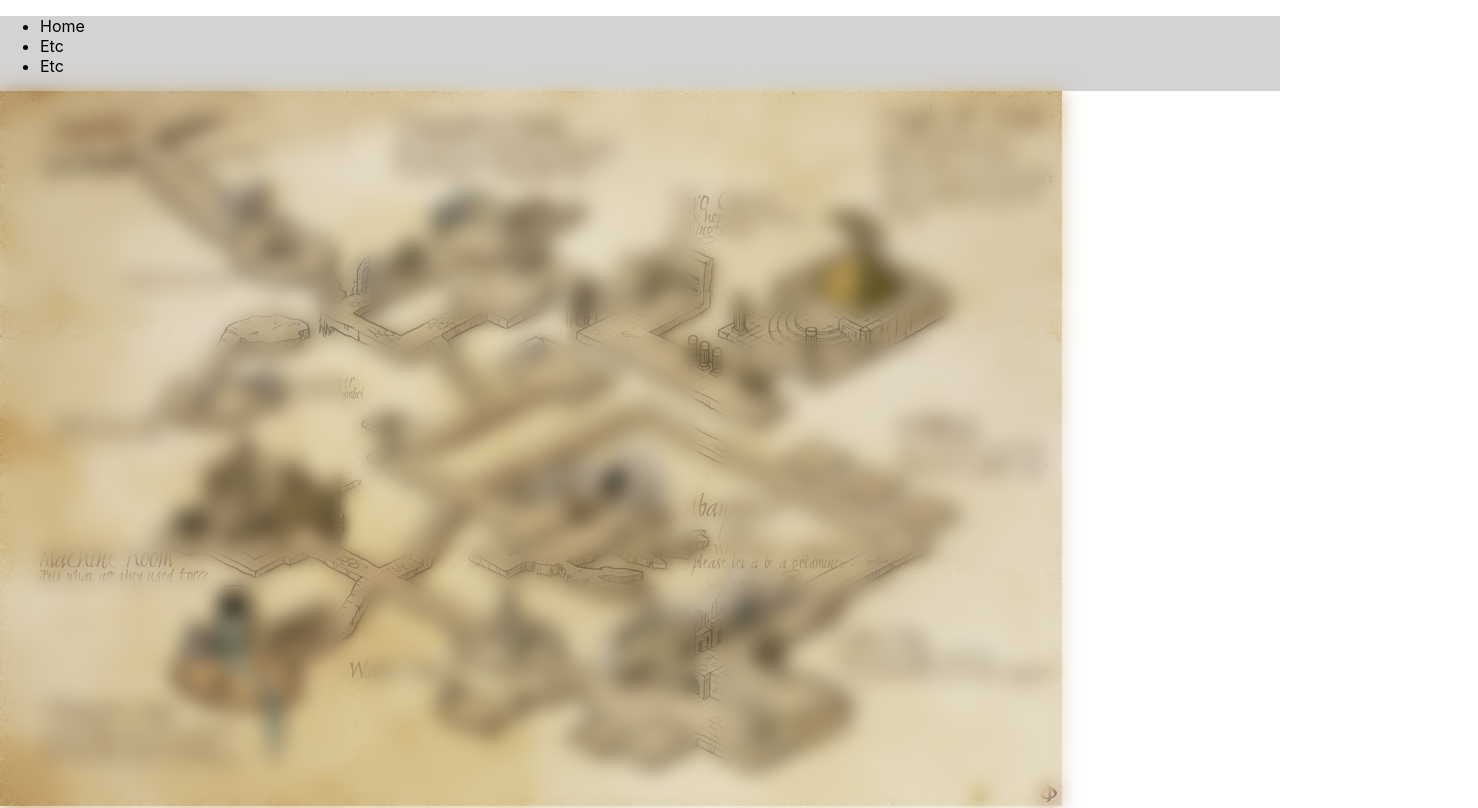
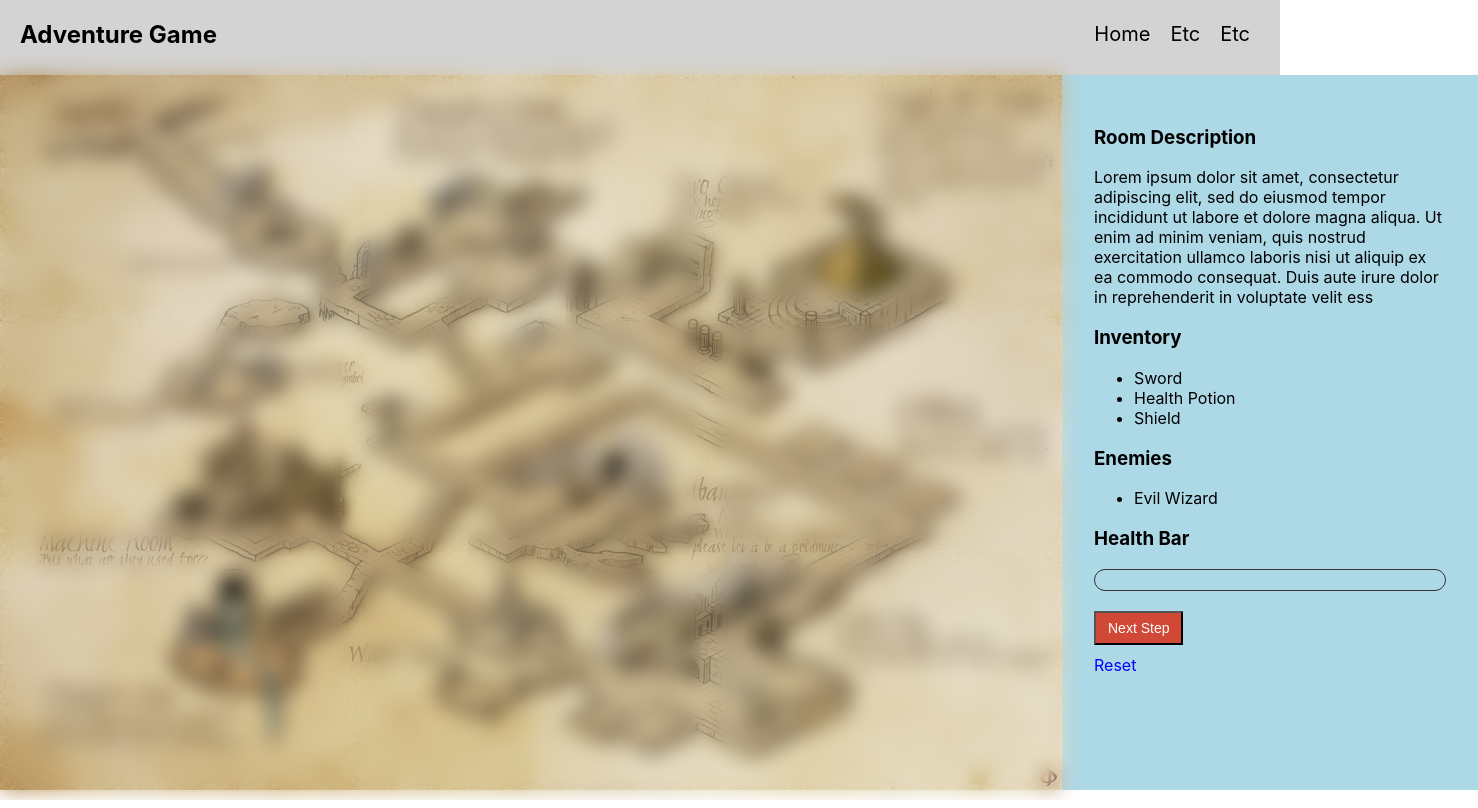
Before and after one commit to joshakeman/front-end, a React (Create React App) app: page / in a window 1280 px wide. Shown: the whole page, 1478 px wide, since content can reach past the window. Built offline with nearby package versions, Linux system fonts and the light colour scheme.

Commit message:
added health bar to sidebar

```diff
--- a/src/App.js
+++ b/src/App.js
@@ -1,5 +1,7 @@
 import React from 'react';
 import './App.css';
+
+import ProgressBarExample from './components/HealthBar'
 
 function App() {
 
@@ -12,8 +14,9 @@ function App() {
   return (
     <>
     <div className="header">
-      <nav>
-        <ul>
+      <nav className="nav-bar">
+        <h2>Adventure Game</h2>
+        <ul className="nav-links">
           <li>Home</li>
           <li>Etc</li>
           <li>Etc</li>
@@ -21,6 +24,7 @@ function App() {
         </ul>
       </nav>
     </div>
+    <div className="body-wrapper">
       <div className="game-board">
         <div className="row">
 
@@ -44,6 +48,30 @@ function App() {
 
         </div>
       </div>
+      <div className="sidebar">
+        <h3> Room Description</h3>
+        <p>Lorem ipsum dolor sit amet, consectetur adipiscing elit, sed do eiusmod tempor incididunt ut labore et dolore magna aliqua. Ut enim ad minim veniam, quis nostrud exercitation ullamco laboris nisi ut aliquip ex ea commodo consequat. Duis aute irure dolor in reprehenderit in voluptate velit ess</p>
+
+        <h3> Inventory </h3>
+        <ul>
+          <li>Sword</li>
+          <li>Health Potion</li>
+          <li>Shield</li>
+        </ul>
+
+        <h3> Enemies </h3>
+        <ul>
+          <li>Evil Wizard</li>
+        </ul>
+
+
+        <h3> Health Bar </h3>
+        <ProgressBarExample />
+
+      </div>
+
+    </div>
+
     </>
   );
 }
--- /dev/null
+++ b/src/components/HealthBar.js
@@ -0,0 +1,69 @@
+import React from 'react'
+import ReactDOM from 'react-dom';
+
+class ProgressBarExample extends React.Component {
+    constructor(props) {
+      super(props)
+
+      this.state = {
+        percentage: 0
+      }
+      this.nextStep = this.nextStep.bind(this)
+    }
+
+    nextStep() {
+      if(this.state.percentage === 100) return
+      this.setState({ percentage: this.state.percentage + 20 })
+    }
+
+    render() {
+      return (
+        <div>
+
+          <ProgressBar percentage={this.state.percentage} />
+
+          <div style={{ marginTop: '20px' }}>
+            <button
+              onClick={this.nextStep}
+             >
+              Next Step
+            </button>
+          </div>
+
+          {/* Added for convenience of viewing */}
+          <div style={{marginTop: '10px', color: 'blue', marginBottom: '15px'}} onClick={() => this.setState({ percentage: 0 })}>
+            Reset
+          </div>
+        </div>
+      )
+    }
+  }
+
+  const ProgressBar = (props) => {
+    return (
+        <div className="progress-bar">
+          <Filler percentage={props.percentage} />
+        </div>
+      )
+  }
+
+  const Filler = (props) => {
+    return <div className="filler" style={{ width: `${props.percentage}%` }} />
+  }
+
+  ReactDOM.render(
+    <ProgressBarExample />,
+    document.querySelector('#root')
+  )
+
+  export default ProgressBarExample
+
+  // Other React Stuff
+
+  // Check out my free youtube video on how to build a thumbnail gallery in react
+  // https://www.youtube.com/watch?v=GZ4d3HEn9zg
+
+  // https://medium.com/@ItsMeDannyZ/build-an-image-slider-with-react-es6-264368de68e4
+
+  // Follow me on Github!
+  // https://github.com/DZuz14
--- a/src/index.css
+++ b/src/index.css
@@ -11,6 +11,17 @@ body {
 code {
   font-family: source-code-pro, Menlo, Monaco, Consolas, "Courier New",
     monospace;
+}
+
+.body-wrapper {
+  height: 715px;
+  display: flex;
+}
+
+.sidebar {
+  width: 100%;
+  background-color:lightblue;
+  padding: 2rem;
 }
 
 .game-board {
@@ -154,3 +165,48 @@ code {
   width: 100%;
   background-color: lightgray;
 }
+
+.nav-bar{
+  display: flex;
+  justify-content: space-between;
+  align-items: center;
+  padding: 0 20px;
+}
+
+.nav-links {
+  display: flex;
+  list-style: none;
+}
+
+.nav-links li {
+  margin: 0 10px;
+  font-size: 1.25rem;
+}
+
+/* Health Bar */
+
+.progress-bar {
+  position: relative;
+  height: 20px;
+  width: 350px;
+  border-radius: 50px;
+  border: 1px solid #333;
+}
+
+.filler {
+  background: #1DA598;
+  height: 100%;
+  border-radius: inherit;
+  transition: width .2s ease-in;
+}
+
+button {
+  margin-right: 10px;
+  padding: 7px 12px;
+  font-size: 14px;
+  background: #d14836;
+  color: white;
+  font-family: 'Montserrat', sans-serif;
+  cursor: pointer;
+  outline: 0;
+}
```
Also changed, not shown: 1 other file (tests, documents, lock files or other folders). Lines whose indentation alone changed are shown as unchanged.
